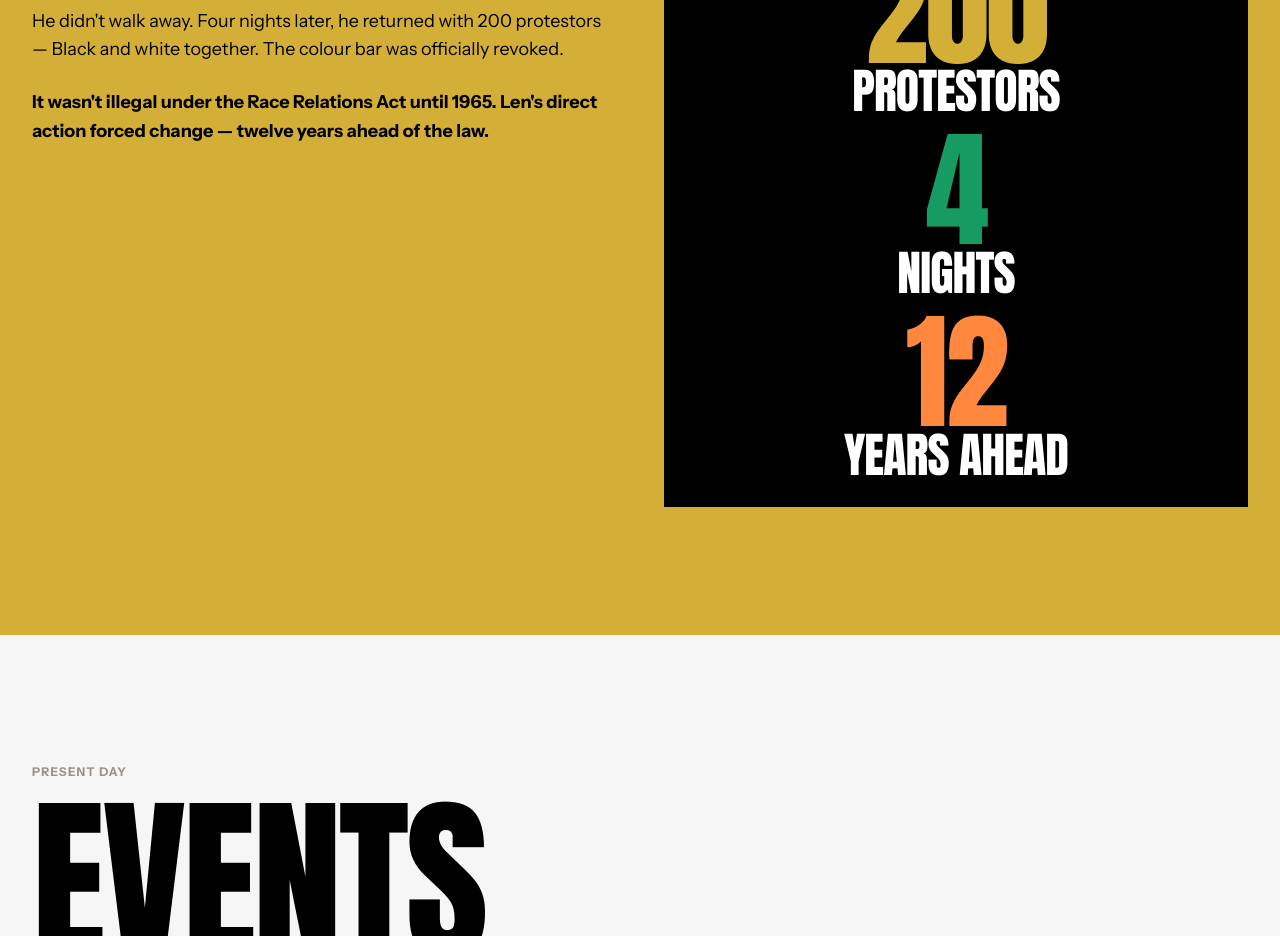
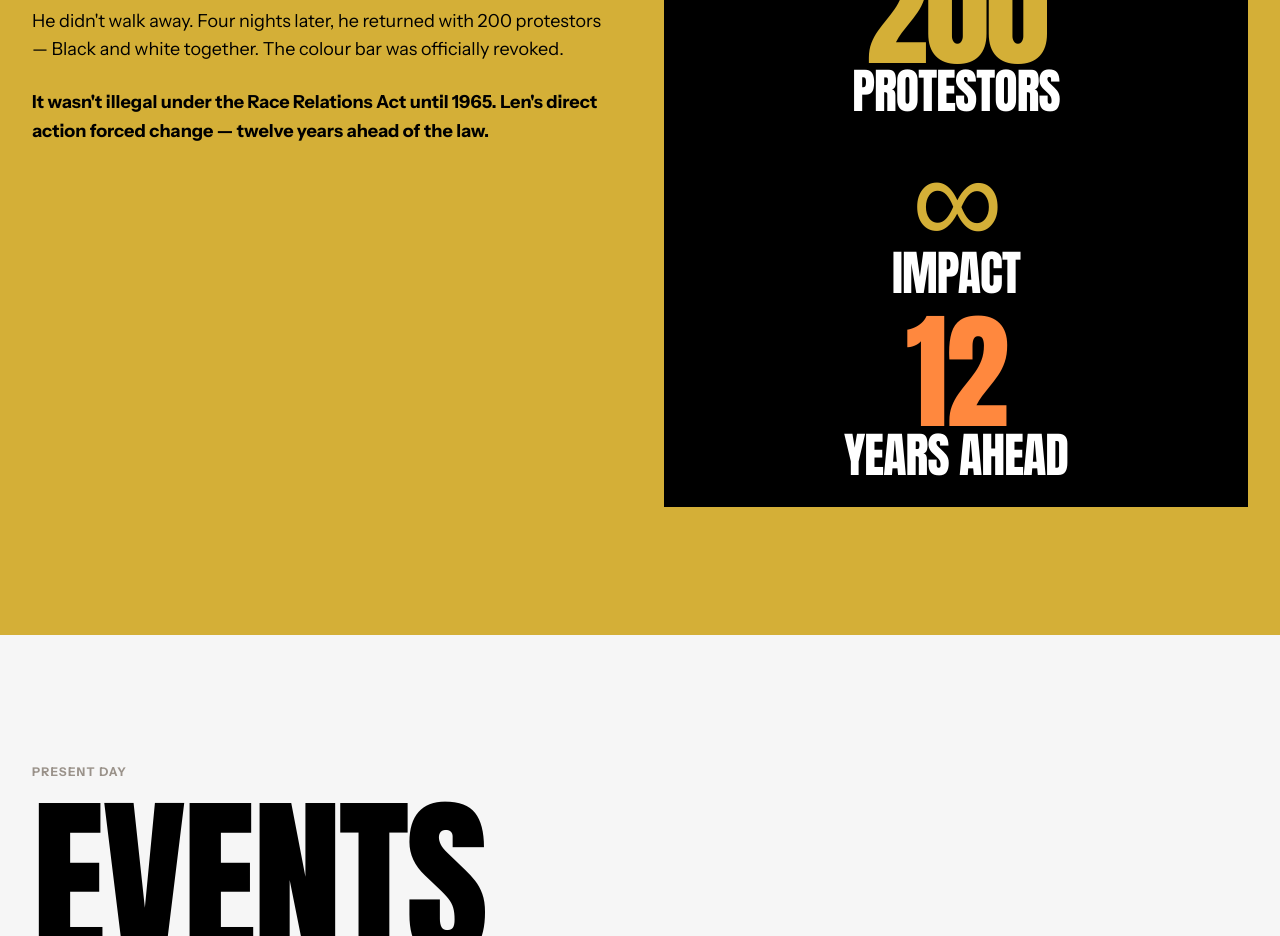
Before and after one commit to saineylearns/lenjohnson, a Next.js app: page / in a window 1280 px wide. Shown: the part 10200-11136 px from the top of the page. Built offline with nearby package versions, Linux system fonts and the light colour scheme.

Commit message:
Fix Old Abbey stats - change 4 nights to infinity impact

```diff
--- a/app/page.jsx
+++ b/app/page.jsx
@@ -320,8 +320,8 @@ export default function Home() {
               <div className="text-center">
                 <p className="display-font h-large text-gold mb-2">200</p>
                 <p className="display-font h-small text-white mb-6">PROTESTORS</p>
-                <p className="display-font h-large text-green mb-2">4</p>
-                <p className="display-font h-small text-white mb-6">NIGHTS</p>
+                <p className="display-font h-large text-gold mb-2">∞</p>
+                <p className="display-font h-small text-white mb-6">IMPACT</p>
                 <p className="display-font h-large text-orange mb-2">12</p>
                 <p className="display-font h-small text-white">YEARS AHEAD</p>
               </div>
```
